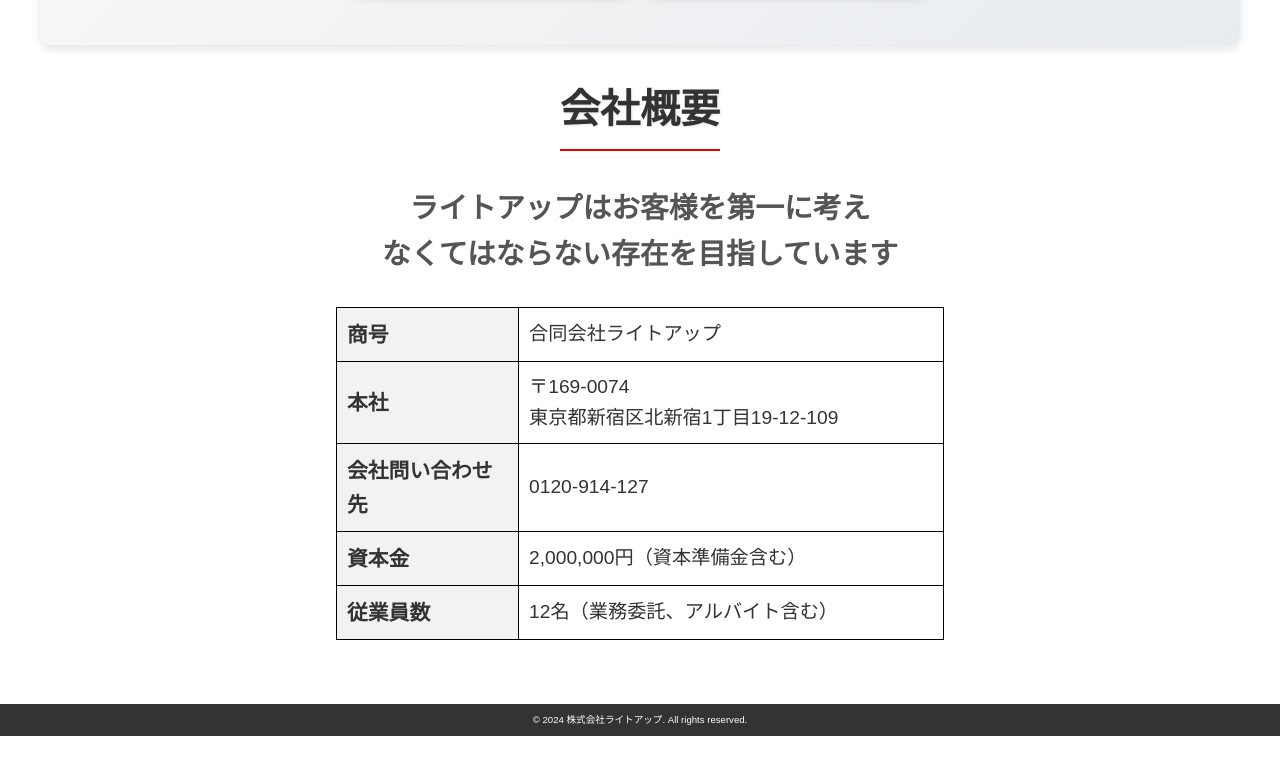
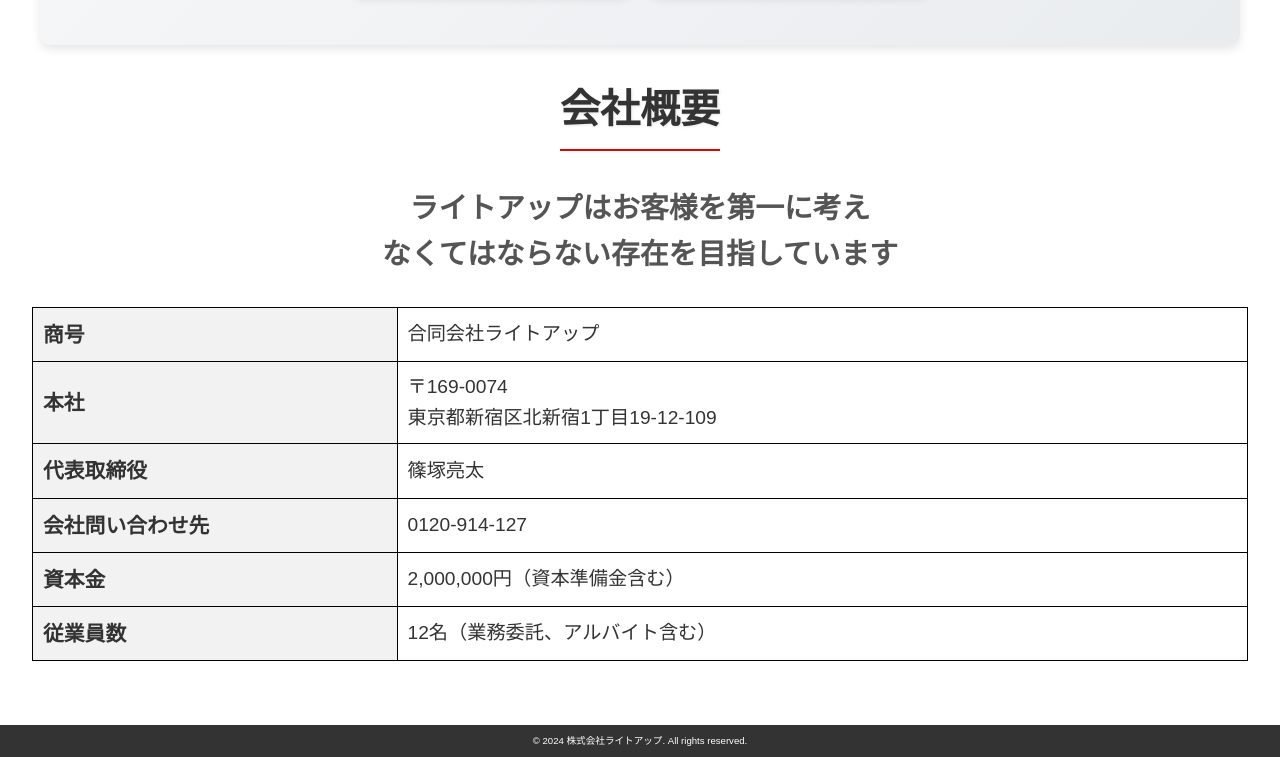
Before and after one commit to yukito7878/rightapp, a plain HTML site: page index.html in a window 1280 px wide. Shown: the part 4411-5168 px from the top of the page. Before the commit the page ends 5147 px from the top, so only its background shows below. Drawn offline with Linux system fonts and the light colour scheme.

Commit message:
代表取締役名追記

```diff
--- a/css/style.css
+++ b/css/style.css
@@ -291,7 +291,7 @@ section p {
 table {
 	border-collapse: collapse;
 	margin-top: 1rem;
-	width: 50% !important;
+	width: 50%;
 	margin: auto;
 }
 
--- a/index.html
+++ b/index.html
@@ -178,6 +178,10 @@
 						<td>〒169-0074 <br>東京都新宿区北新宿1丁目19-12-109</td>
 					</tr>
 					<tr>
+						<th>代表取締役</th>
+						<td>篠塚亮太</td>
+					</tr>
+					<tr>
 						<th>会社問い合わせ先</th>
 						<td>0120-914-127</td>
 					</tr>
```
